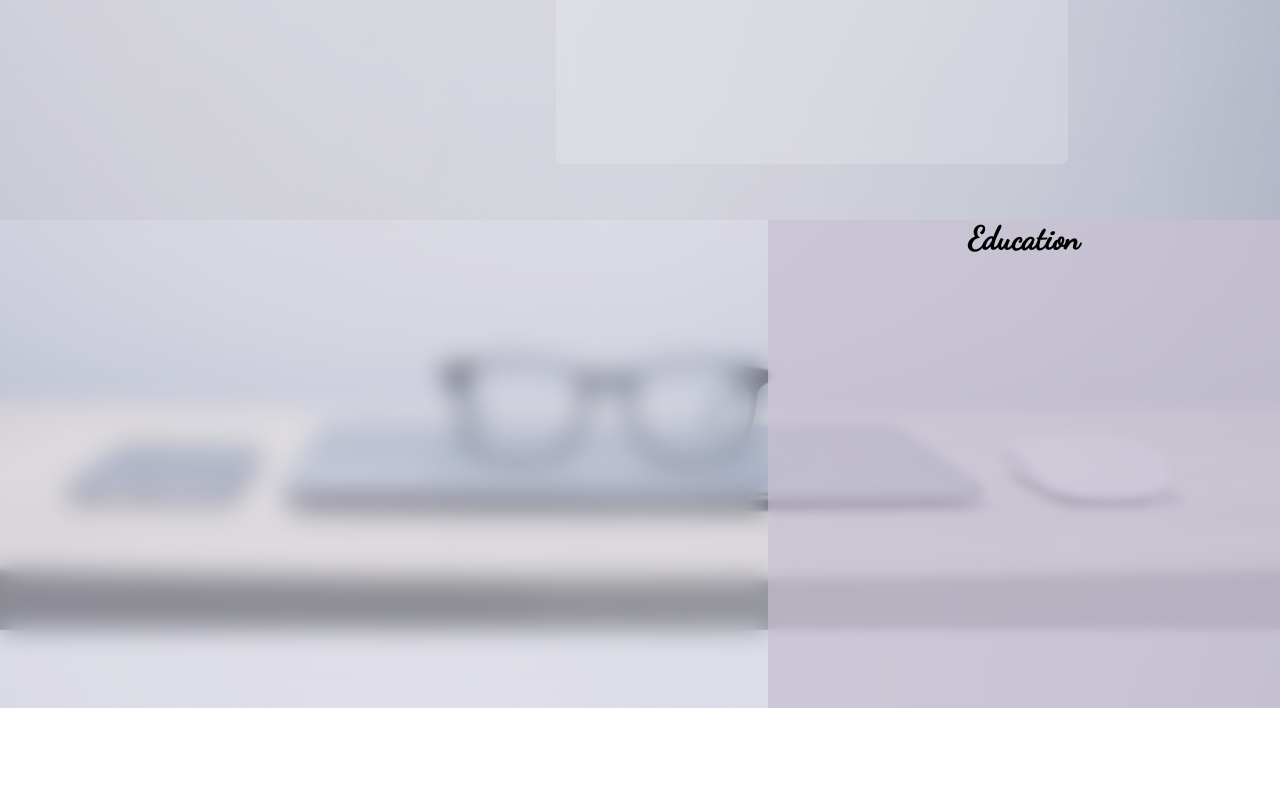
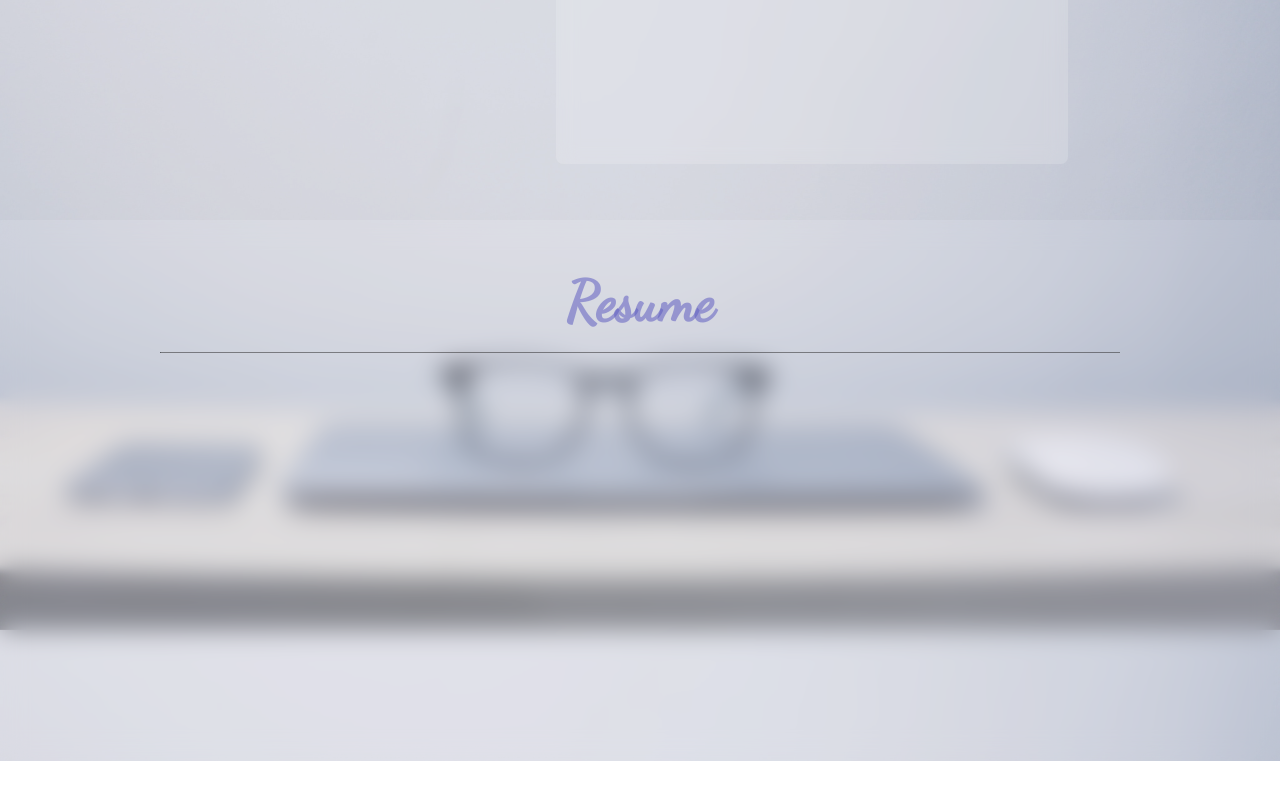
Before and after one commit to BrandonL65/portfolio, a React (Create React App) app: page / in a window 1280 px wide. Shown: the part 1074-1874 px from the top of the page. Built offline with nearby package versions, Linux system fonts and the light colour scheme.

Commit message:
add resume container and resume

```diff
--- a/src/components/AboutMe/AboutMe.module.css
+++ b/src/components/AboutMe/AboutMe.module.css
@@ -2,7 +2,7 @@
   /* background-color: rgb(204, 203, 221); */
   /* background-color: rgba(220, 220, 235, 0.198); */
   /* background-color: rgba(192, 189, 202, 0.644); */
-  background-color: rgba(192, 189, 202, 0.432);
+  background-color: rgba(192, 189, 202, 0.349);
   min-height: 50vh;
   font-family: "Montserrat", sans-serif;
   padding-bottom: 3.5rem;
--- /dev/null
+++ b/src/components/Resume/Resume.module.css
@@ -0,0 +1,21 @@
+.container {
+  background-color: rgba(210, 206, 221, 0.377);
+  backdrop-filter: blur(13px);
+}
+
+.title {
+  text-align: center;
+  color: rgba(95, 93, 192, 0.541);
+  font-family: "Dancing Script", cursive;
+  padding-top: 3rem;
+  font-size: 3.5rem;
+}
+
+.hr {
+  width: 75%;
+  margin: 1rem auto;
+  border-top: none;
+  border-bottom-style: solid;
+  border-width: thin;
+  border-color: rgba(56, 55, 55, 0.568);
+}
--- /dev/null
+++ b/src/components/Resume/Resume.tsx
@@ -0,0 +1,15 @@
+import React from "react";
+import WorkExperience from "../WorkExperience/WorkExperience";
+import styles from "./Resume.module.css";
+
+const Resume = () => {
+  return (
+    <div className={styles["container"]}>
+      <h1 className={styles["title"]}>Resume</h1>
+      <hr className={styles["hr"]}></hr>
+      <WorkExperience />
+    </div>
+  );
+};
+
+export default Resume;
--- a/src/components/WorkExperience/Experience.module.css
+++ b/src/components/WorkExperience/Experience.module.css
@@ -3,7 +3,7 @@
   justify-content: center;
   margin-top: 2rem;
   font-family: "Montserrat", sans-serif;
-  padding-bottom: 4.5rem;
+  padding-bottom: 3rem;
 }
 
 .company {
--- a/src/components/WorkExperience/Experience.tsx
+++ b/src/components/WorkExperience/Experience.tsx
@@ -11,11 +11,7 @@ interface ExperienceProps {
 
 const Experience = (props: ExperienceProps) => {
   let workHighlightsListForm = props.workHighlights.map((highlight) => {
-    return (
-      <li className={styles["work-highlights-li"]} data-aos="fade-left">
-        {highlight}
-      </li>
-    );
+    return <p className={styles["work-highlights-li"]}>{highlight}</p>;
   });
 
   return (
@@ -28,14 +24,14 @@ const Experience = (props: ExperienceProps) => {
           alt="mlb logo"
         ></img>
       </div>
-      <div className={styles["work-details"]}>
+      <div className={styles["work-details"]} data-aos="fade-up">
         <div className={styles["work-role-and-start-end-dates"]}>
           <h1 className={styles["work-role"]}>Software Engineer (SP) </h1>
           <h2 className={styles["work-dates"]}>
             {props.dateStart} - {props.dateEnd}
           </h2>
         </div>
-        <ul>{workHighlightsListForm}</ul>
+        {workHighlightsListForm}
       </div>
     </div>
   );
--- a/src/components/WorkExperience/WorkExperience.module.css
+++ b/src/components/WorkExperience/WorkExperience.module.css
@@ -5,20 +5,11 @@
 
 .container {
   flex-grow: 1;
-  width: 50%;
   padding-top: 2rem;
-  background-color: rgba(210, 206, 221, 0.418);
-  backdrop-filter: blur(13px);
+  /* background-color: rgba(210, 206, 221, 0.377);
+  backdrop-filter: blur(13px); */
   min-height: 40vh;
   font-family: "Montserrat", sans-serif;
-}
-
-.education-container {
-  width: 40%;
-  background-color: rgba(200, 193, 209, 0.829);
-  backdrop-filter: blur(5px);
-  font-family: "Dancing Script", cursive;
-  text-align: center;
 }
 
 .title {
--- a/src/components/WorkExperience/WorkExperience.tsx
+++ b/src/components/WorkExperience/WorkExperience.tsx
@@ -21,9 +21,6 @@ const WorkExperience = () => {
           />
         </div>
       </div>
-      <div className={styles["education-container"]}>
-        <h1>Education</h1>
-      </div>
     </div>
   );
 };
--- a/src/containers/ResumeContainer/ResumeContainer.tsx
+++ b/src/containers/ResumeContainer/ResumeContainer.tsx
@@ -1,10 +1,10 @@
 import React from "react";
-import WorkExperience from "../WorkExperienceContainer/WorkExperienceContainer";
+import Resume from "../../components/Resume/Resume";
 
 const ResumeContainer = () => {
   return (
     <div>
-      <WorkExperience />
+      <Resume />
     </div>
   );
 };
--- a/src/containers/WorkExperienceContainer/WorkExperienceContainer.tsx
+++ /dev/null
@@ -1,12 +0,0 @@
-import React from "react";
-import WorkExperience from "../../components/WorkExperience/WorkExperience";
-
-const WorkExperienceContainer = () => {
-  return (
-    <div>
-      <WorkExperience />
-    </div>
-  );
-};
-
-export default WorkExperienceContainer;
```
